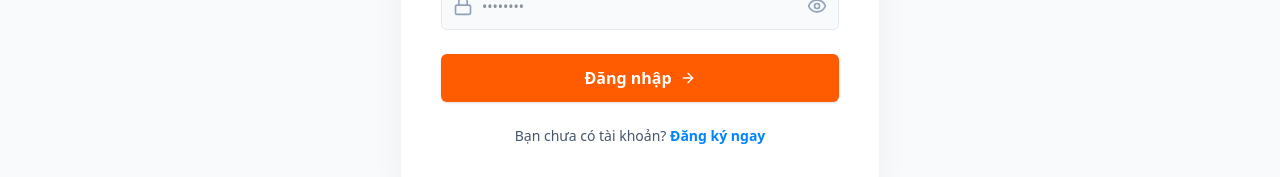
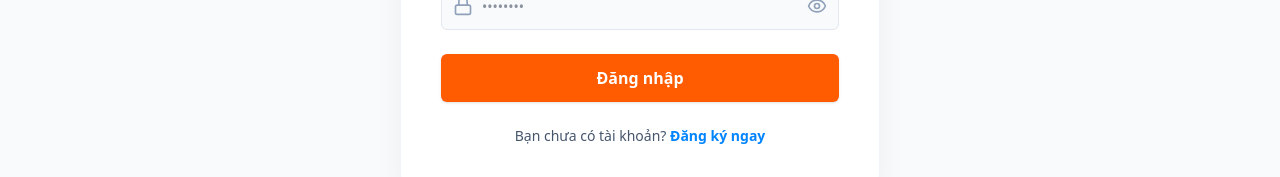
Before and after one commit to BiGatess/ditravel-frontend, a React (Vite) app: page /login in a window 1280 px wide. Shown: the part 490-667 px from the top of the page. Built offline with nearby package versions, Linux system fonts and the light colour scheme; no server answers.

Commit message:
Simplify login button states

```diff
--- a/src/components/auth/LoginForm.tsx
+++ b/src/components/auth/LoginForm.tsx
@@ -1,6 +1,6 @@
 import React, { useState } from 'react';
 import { Link, useNavigate } from 'react-router-dom';
-import { Mail, Lock, Eye, EyeOff, ArrowRight, Loader2, CheckCircle2 } from 'lucide-react';
+import { Mail, Lock, Eye, EyeOff, Loader2 } from 'lucide-react';
 import axiosClient from '../../api/axios';
 import { useAdminAuth } from '../../context/AdminAuthContext';
 
@@ -131,7 +131,6 @@ export default function LoginForm() {
       >
         {isSuccess ? (
           <>
-            <CheckCircle2 className="w-5 h-5" />
             Đăng nhập thành công
           </>
         ) : isLoading ? (
@@ -142,7 +141,6 @@ export default function LoginForm() {
         ) : (
           <>
             Đăng nhập
-            <ArrowRight className="w-4 h-4 group-hover:translate-x-1 transition-transform" />
           </>
         )}
       </button>
```
